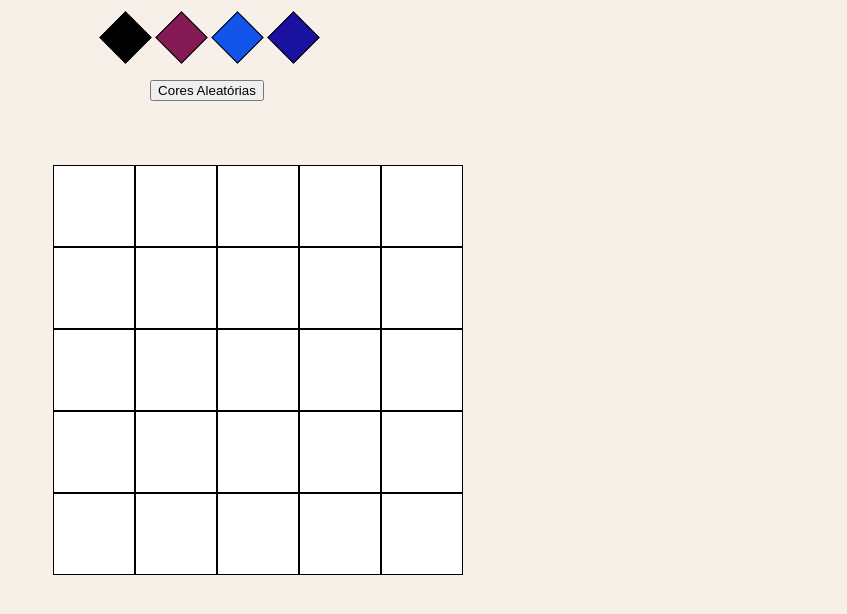
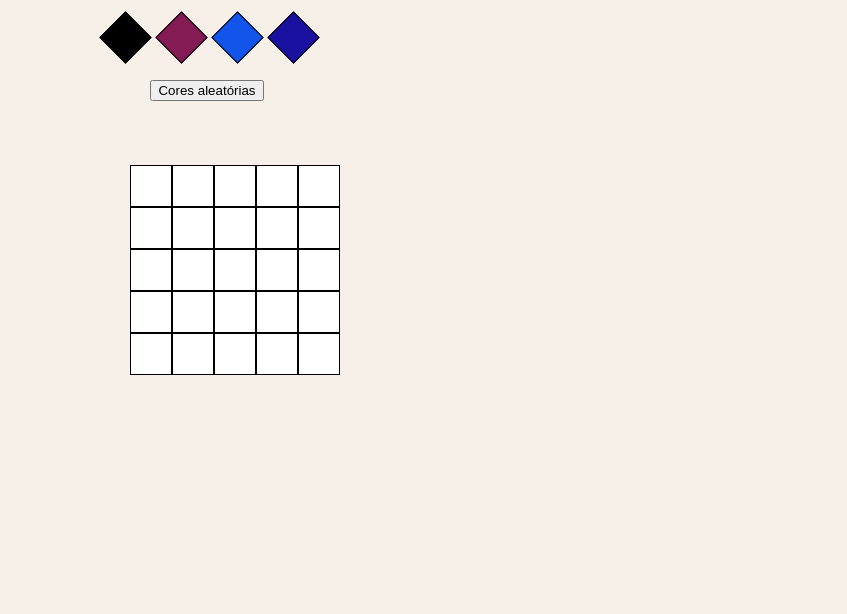
Before and after one commit to Ruan-Portella/Pixels_Art, a website: page index.html in a window 1280 px wide. Shown: the part 106-720 px from the top of the page, without its empty margins (433-1280 px from the left). Drawn offline with Linux system fonts and the light colour scheme.

Commit message:
Feat: Resolvendo Exercicio 7

```diff
--- a/index.html
+++ b/index.html
@@ -23,7 +23,7 @@
         </div>
     </main>
     <footer>
-        <button id="button-random-color">Cores Aleatórias</button>
+        <button id="button-random-color">Cores aleatórias</button>
     </footer>
     <div class="matriz" id="pixel-board">
     </div>
--- a/style.css
+++ b/style.css
@@ -105,16 +105,16 @@ h1{
 }
 
 #pixel-board{
-        width: 410px;
+        width: 210px;
         height: 100%;
         display: flex;
         flex-wrap: wrap;
         justify-content: flex-end;
-        margin-left: 38%;
+        margin-left: 44%;
         margin-top: 5%;
 }
 .pixel {
-    width: 80px;
-    height: 80px;
+    width: 40px;
+    height: 40px;
     border: 1px solid black;
   }
```
